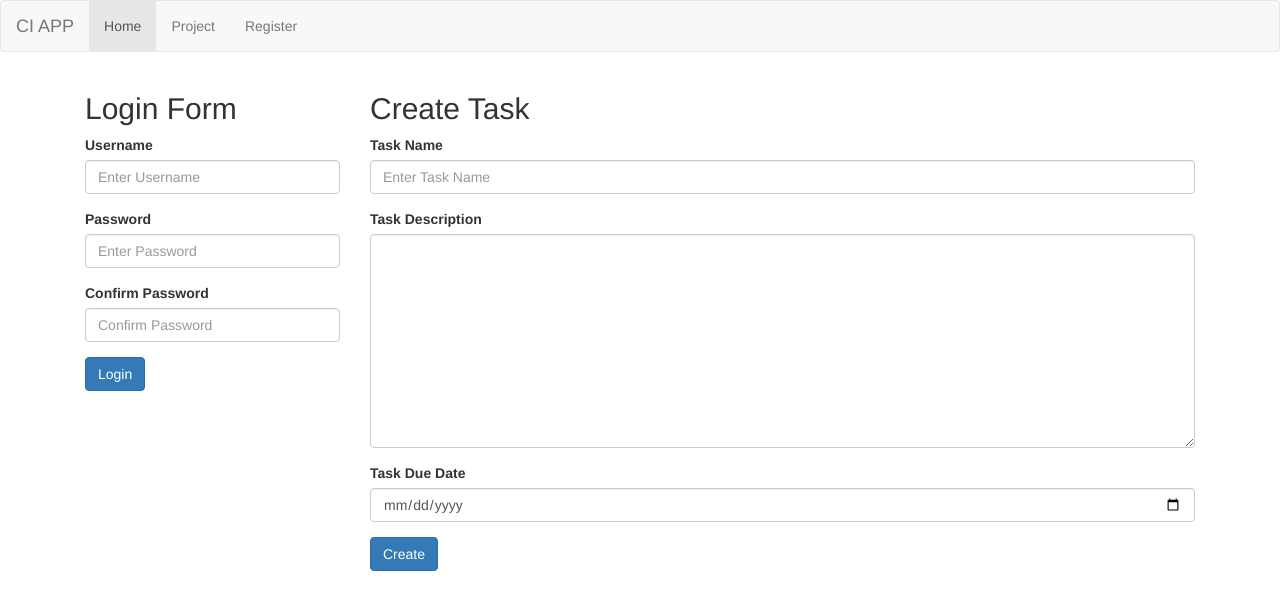
After one commit to Masud99Rana/CodeIgniter_Project_management, a CodeIgniter app: page /database/tasks/create/1 in a window 1280 px wide. The commit adds this page. Shown: the top 610 px of the page. Run offline with CodeIgniter, Linux system fonts and the light colour scheme.

Commit message:
Project Task has done

```diff
--- a/application/config/autoload.php
+++ b/application/config/autoload.php
@@ -126,4 +126,4 @@ $autoload['language'] = array();
 |
 |	$autoload['model'] = array('first_model' => 'first');
 */
-$autoload['model'] = array('user_model','project_model');
+$autoload['model'] = array('user_model','project_model','task_model');
--- /dev/null
+++ b/application/controllers/tasks.php
@@ -0,0 +1,90 @@
+<?php
+
+class Tasks extends CI_Controller {
+
+
+	public function display($task_id){
+
+		$data['task'] = $this->task_model->get_task($task_id);
+
+		$data['main_view'] = "tasks/display";
+
+		$this->load->view('layouts/main', $data);
+	}
+
+	public function create($project_id){
+		$this->form_validation->set_rules('task_name', 'Task Name', 'trim|required');
+		$this->form_validation->set_rules('task_body', 'Task Description', 'trim|required');
+
+
+
+		if($this->form_validation->run() == FALSE){
+
+			$data['main_view'] = 'tasks/create_task';
+			$this->load->view('layouts/main',$data);
+
+		}else{
+
+			$data = array(
+				'project_id' =>$project_id,
+				'task_name' =>$this->input->post('task_name'),
+				'task_body' =>$this->input->post('task_body'),
+				'due_date' =>$this->input->post('due_date')
+			);
+
+			if($this->task_model->create_task($data)){
+
+				$this->session->set_flashdata('task_created','Your task has been created');
+				redirect('projects/index');
+			} else{
+
+			}
+
+		}
+	}
+
+
+	public function edit($task_id){
+		$this->form_validation->set_rules('task_name', 'Task Name', 'trim|required');
+		$this->form_validation->set_rules('task_body', 'Task Description', 'trim|required');
+
+
+
+		if($this->form_validation->run() == FALSE){
+
+
+			$data['project_id'] = $this->task_model->get_task_project_id($task_id);
+			$data['project_name'] = $this->task_model->get_project_name($data['project_id']);
+
+			$data['the_task'] = $this->task_model->get_task_project_data($task_id);
+
+
+
+			$data['main_view'] = 'tasks/edit_task';
+			$this->load->view('layouts/main',$data);
+
+		}else{
+
+			$project_id = $this->task_model->get_task_project_id($task_id);
+
+			$data = array(
+				'project_id' =>$project_id,
+				'task_name' =>$this->input->post('task_name'),
+				'task_body' =>$this->input->post('task_body'),
+				'due_date' =>$this->input->post('due_date')
+			);
+
+			if($this->task_model->edit_task($task_id, $data)){
+
+				$this->session->set_flashdata('task_created','Your task has been updated');
+				redirect('projects/index');
+			} else{
+
+			}
+
+		}
+	}
+
+
+
+}
--- a/application/models/project_model.php
+++ b/application/models/project_model.php
@@ -28,7 +28,6 @@ class Project_model extends CI_Model {
 
 		$insert_query = $this->db->insert('projects', $data);
 		return $insert_query;
-		// This will return an array of object
 
 	}
 
--- /dev/null
+++ b/application/models/task_model.php
@@ -0,0 +1,58 @@
+<?php
+
+class Task_model extends CI_Model {
+
+	public function get_task($task_id){
+
+		$this->db->where('id', $task_id);
+		$query = $this->db->get('tasks');
+
+		return $query->row();
+		// This will return an array of object
+
+	}
+
+	public function create_task($data){
+
+		$insert_query = $this->db->insert('tasks', $data);
+		return $insert_query;
+
+	}
+
+	public function get_task_project_id($task_id){
+
+		$this->db->where('id', $task_id);
+		$query = $this->db->get('tasks');
+
+		return $query->row()->project_id;
+
+	}
+
+
+	public function get_project_name($project_id){
+
+		$this->db->where('id', $project_id);
+		$query = $this->db->get('projects');
+
+		return $query->row()->project_name;
+
+	}
+
+
+	public function get_task_project_data($task_id){
+
+		$this->db->where('id', $task_id);
+		$query = $this->db->get('tasks');
+
+		return $query->row();
+	}
+
+	public function edit_task($task_id, $data){
+
+		$this->db->where('id', $task_id);
+		$this->db->update('tasks', $data);
+
+		return true;
+	}
+
+}
--- a/application/views/projects/display.php
+++ b/application/views/projects/display.php
@@ -11,7 +11,7 @@
 	<ul class="list-group">
 		<h3>Project Actions</h3>
 
-		<li class="list-group-item"><a href="<?php echo base_url(); ?>">Create Task</a></li>
+		<li class="list-group-item"><a href="<?php echo base_url(); ?>tasks/create/<?php echo $project_data->id ?>">Create Task</a></li>
 		<li class="list-group-item"><a href="<?php echo base_url(); ?>projects/edit/<?php echo $project_data->id ?>">Edit Project</a></li>
 		<li class="list-group-item"><a href="<?php echo base_url(); ?>projects/delete/<?php echo $project_data->id ?>">Delete Project</a></li>
 	</ul>
--- /dev/null
+++ b/application/views/tasks/create_task.php
@@ -0,0 +1,69 @@
+<h2>Create Task</h2>
+<?php  $attributes = array('id'=> 'create_form', 'class'=> 'form_horiziontal'); ?>
+
+
+<?php echo validation_errors("<p class='bg-danger'>"); ?>
+
+<?php echo form_open('tasks/create/'.$this->uri->segment(3).'', $attributes); ?>
+<!-- -> controller/method -->
+
+<div class="form-group">
+
+	<?php echo form_label('Task Name') ?>
+	<?php
+		$data = array(
+			'class' => 'form-control',
+			'name' => 'task_name',
+			'placeholder' => 'Enter Task Name'
+		);
+	?>
+	<?php echo form_input($data) ?>
+
+</div>
+
+
+
+<div class="form-group">
+
+	<?php echo form_label('Task Description') ?>
+	<?php
+		$data = array(
+			'class' => 'form-control',
+			'name' => 'task_body'
+		);
+	?>
+	<?php echo form_textarea($data) ?>
+
+</div>
+
+
+<div class="form-group">
+
+	<?php echo form_label('Task Due Date') ?>
+	<?php
+		$data = array(
+			'class' => 'form-control',
+			'name' => 'due_date',
+			'type' => 'date'
+		);
+	?>
+	<?php echo form_input($data) ?>
+
+</div>
+
+
+<div class="form-group">
+
+	<?php
+		$data = array(
+			'class' => 'btn btn-primary',
+			'name' => 'submit',
+			'value' => 'Create'
+		);
+	?>
+	<?php echo form_submit($data) ?>
+
+</div>
+
+
+<?php echo form_close(); ?>
```
Also changed, not shown: application/views/projects/index.php (+20 -3 lines), application/views/tasks/display.php (added, +35 -0 lines), application/views/tasks/edit_task.php (added, +71 -0 lines).
